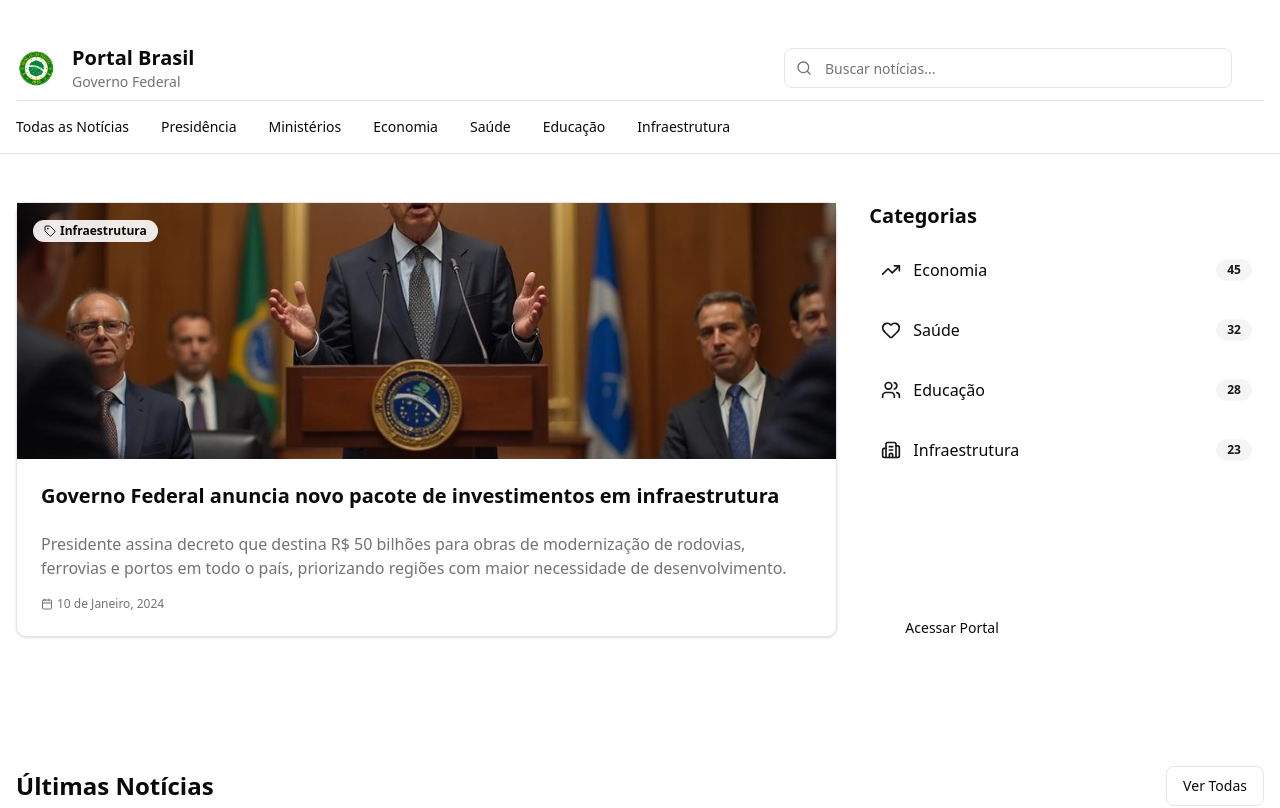
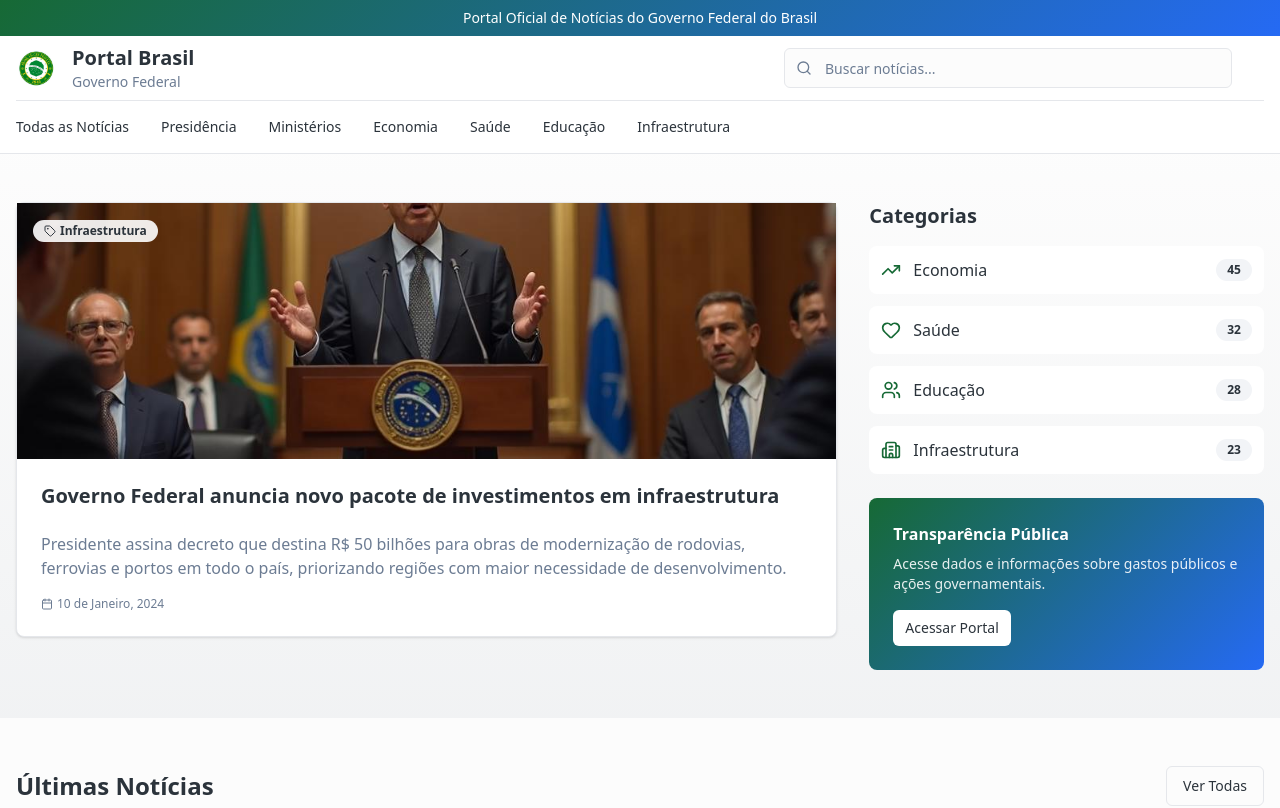
Before and after one commit to destaquesgovbr/destaquesgovbr-portal, a Next.js app: page / in a window 1280 px wide. Shown: the top 808 px of the page. Built offline with nearby package versions, Linux system fonts and the light colour scheme.

Commit message:
fix colors

```diff
--- a/src/app/globals.css
+++ b/src/app/globals.css
@@ -41,81 +41,100 @@
   --radius-md: calc(var(--radius) - 2px);
   --radius-lg: var(--radius);
   --radius-xl: calc(var(--radius) + 4px);
+
+  --color-government-geen: var(--government-green);
+  --color-government-yellow: var(--government-yellow);
+  --color-government-blue: var(--government-blue);
+  --color-government-gray: var(--government-gray);
+}
+
+.bg-gradient-government {
+  background: var(--gradient-government);
+}
+
+.bg-gradient-subtle {
+  background: var(--gradient-subtle);
 }
 
 :root {
-  --radius: 0.625rem;
-  --background: oklch(1 0 0);
-  --foreground: oklch(0.145 0 0);
-  --card: oklch(1 0 0);
-  --card-foreground: oklch(0.145 0 0);
-  --popover: oklch(1 0 0);
-  --popover-foreground: oklch(0.145 0 0);
-  --primary: oklch(0.205 0 0);
-  --primary-foreground: oklch(0.985 0 0);
-  --secondary: oklch(0.97 0 0);
-  --secondary-foreground: oklch(0.205 0 0);
-  --muted: oklch(0.97 0 0);
-  --muted-foreground: oklch(0.556 0 0);
-  --accent: oklch(0.97 0 0);
-  --accent-foreground: oklch(0.205 0 0);
-  --destructive: oklch(0.577 0.245 27.325);
-  --border: oklch(0.922 0 0);
-  --input: oklch(0.922 0 0);
-  --ring: oklch(0.708 0 0);
-  --chart-1: oklch(0.646 0.222 41.116);
-  --chart-2: oklch(0.6 0.118 184.704);
-  --chart-3: oklch(0.398 0.07 227.392);
-  --chart-4: oklch(0.828 0.189 84.429);
-  --chart-5: oklch(0.769 0.188 70.08);
-  --sidebar: oklch(0.985 0 0);
-  --sidebar-foreground: oklch(0.145 0 0);
-  --sidebar-primary: oklch(0.205 0 0);
-  --sidebar-primary-foreground: oklch(0.985 0 0);
-  --sidebar-accent: oklch(0.97 0 0);
-  --sidebar-accent-foreground: oklch(0.205 0 0);
-  --sidebar-border: oklch(0.922 0 0);
-  --sidebar-ring: oklch(0.708 0 0);
-}
+  /* Government color palette - Brazilian federal colors */
+  --background: hsl(0 0% 99%);
+  --foreground: hsl(210 15% 20%);
 
-.dark {
-  --background: oklch(0.145 0 0);
-  --foreground: oklch(0.985 0 0);
-  --card: oklch(0.205 0 0);
-  --card-foreground: oklch(0.985 0 0);
-  --popover: oklch(0.205 0 0);
-  --popover-foreground: oklch(0.985 0 0);
-  --primary: oklch(0.922 0 0);
-  --primary-foreground: oklch(0.205 0 0);
-  --secondary: oklch(0.269 0 0);
-  --secondary-foreground: oklch(0.985 0 0);
-  --muted: oklch(0.269 0 0);
-  --muted-foreground: oklch(0.708 0 0);
-  --accent: oklch(0.269 0 0);
-  --accent-foreground: oklch(0.985 0 0);
-  --destructive: oklch(0.704 0.191 22.216);
-  --border: oklch(1 0 0 / 10%);
-  --input: oklch(1 0 0 / 15%);
-  --ring: oklch(0.556 0 0);
-  --chart-1: oklch(0.488 0.243 264.376);
-  --chart-2: oklch(0.696 0.17 162.48);
-  --chart-3: oklch(0.769 0.188 70.08);
-  --chart-4: oklch(0.627 0.265 303.9);
-  --chart-5: oklch(0.645 0.246 16.439);
-  --sidebar: oklch(0.205 0 0);
-  --sidebar-foreground: oklch(0.985 0 0);
-  --sidebar-primary: oklch(0.488 0.243 264.376);
-  --sidebar-primary-foreground: oklch(0.985 0 0);
-  --sidebar-accent: oklch(0.269 0 0);
-  --sidebar-accent-foreground: oklch(0.985 0 0);
-  --sidebar-border: oklch(1 0 0 / 10%);
-  --sidebar-ring: oklch(0.556 0 0);
+  --card: hsl(0 0% 100%);
+  --card-foreground: hsl(210 15% 20%);
+
+  --popover: hsl(0 0% 100%);
+  --popover-foreground: hsl(210 15% 20%);
+
+  /* Brazilian government green */
+  --primary: hsl(142 65% 25%);
+  --primary-foreground: hsl(0 0% 98%);
+
+  /* Professional blue for secondary actions */
+  --secondary: hsl(220 25% 96%);
+  --secondary-foreground: hsl(210 15% 20%);
+
+  --muted: hsl(220 13% 96%);
+  --muted-foreground: hsl(215 15% 50%);
+
+  /* Brazilian yellow accent */
+  --accent: hsl(45 90% 55%);
+  --accent-foreground: hsl(210 15% 20%);
+
+  --destructive: hsl(0 75% 55%);
+  --destructive-foreground: hsl(0 0% 98%);
+
+  --border: hsl(220 13% 91%);
+  --input: hsl(220 13% 91%);
+  --ring: hsl(142 65% 25%);
+
+  /* Government specific tokens */
+  --government-green: hsl(142 65% 25%);
+  --government-yellow: hsl(45 90% 55%);
+  --government-blue: hsl(220 90% 55%);
+  --government-gray: hsl(210 10% 95%);
+
+  /* Gradients */
+  --gradient-government: linear-gradient(
+    135deg,
+    var(--government-green),
+    var(--government-blue)
+  );
+  --gradient-subtle: linear-gradient(
+    180deg,
+    var(--background),
+    var(--government-gray)
+  );
+
+  /* Shadows */
+  --shadow-government: 0 4px 20px -2px hsl(142 65% 25% / 0.1);
+  --shadow-card: 0 2px 10px -1px hsl(210 15% 20% / 0.08);
+
+  --radius: 0.5rem;
+
+  --sidebar-background: hsl(0 0% 98%);
+
+  --sidebar-foreground: hsl(240 5.3% 26.1%);
+
+  --sidebar-primary: hsl(240 5.9% 10%);
+
+  --sidebar-primary-foreground: hsl(0 0% 98%);
+
+  --sidebar-accent: hsl(240 4.8% 95.9%);
+
+  --sidebar-accent-foreground: hsl(240 5.9% 10%);
+
+  --sidebar-border: hsl(220 13% 91%);
+
+  --sidebar-ring: hsl(217.2 91.2% 59.8%);
 }
 
 @layer base {
   * {
-    @apply border-border outline-ring/50;
+    @apply border-border;
   }
+
   body {
     @apply bg-background text-foreground;
   }
```
Also changed, not shown: package.json (+43 -1 lines), components.json, 1 other file (tests, documents, lock files or other folders).
